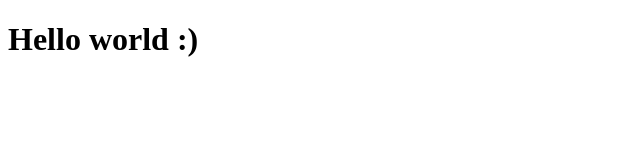
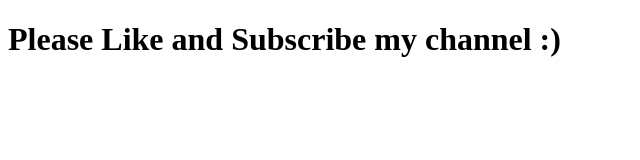
Before and after one commit to muhammad-danish1998/demo_web1, a plain HTML site: page index.html in a window 1280 px wide. Shown: the whole page, without its empty margins (0-640 px from the left). Drawn offline with Linux system fonts and the light colour scheme.

Commit message:
update index

```diff
--- a/index.html
+++ b/index.html
@@ -6,6 +6,6 @@
     <title>CI/CD</title>
 </head>
 <body>
-    <h1>Hello world :)</h1>
+    <h1>Please Like and Subscribe my channel :)</h1>
 </body>
 </html>
```
